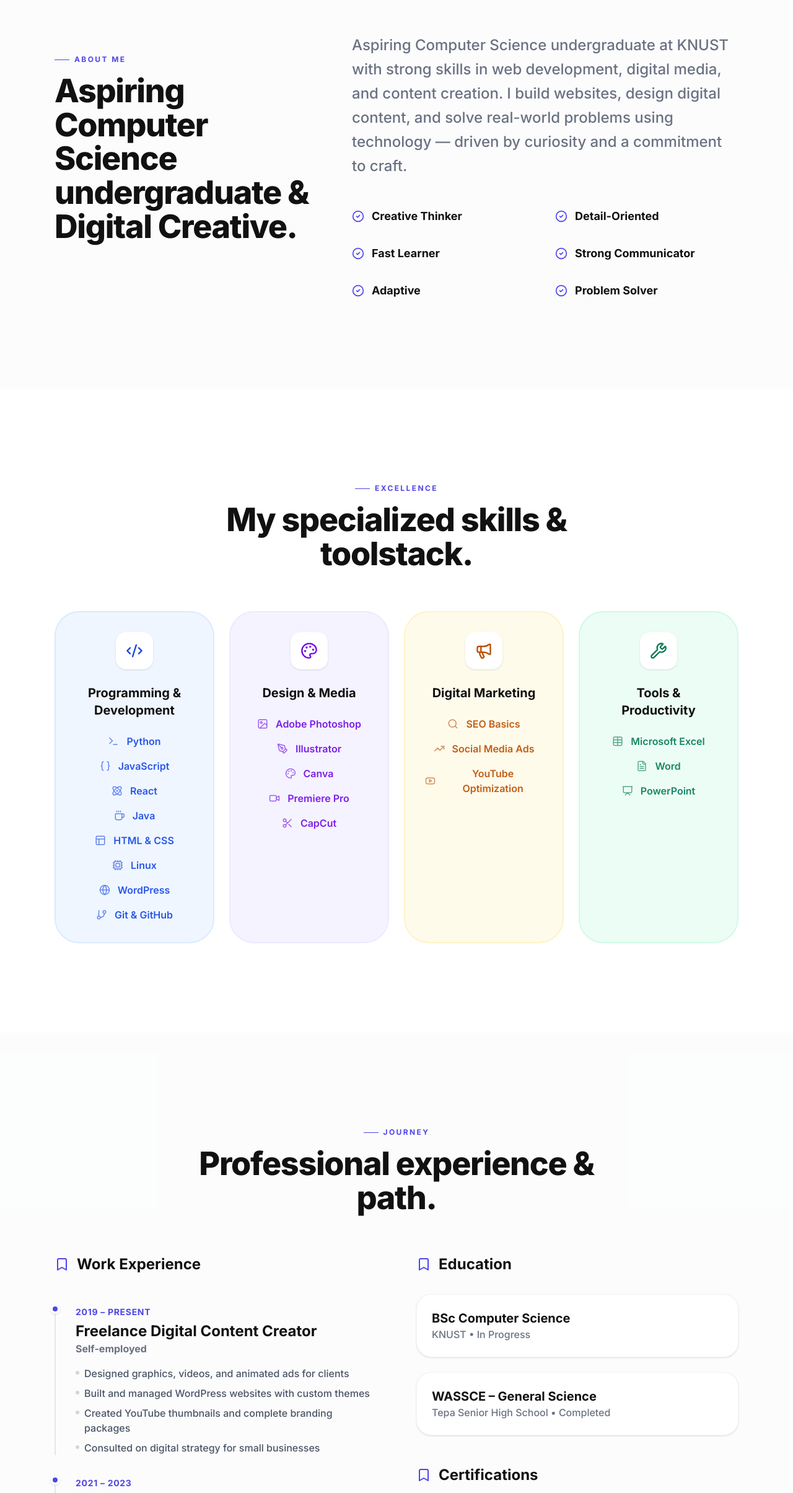
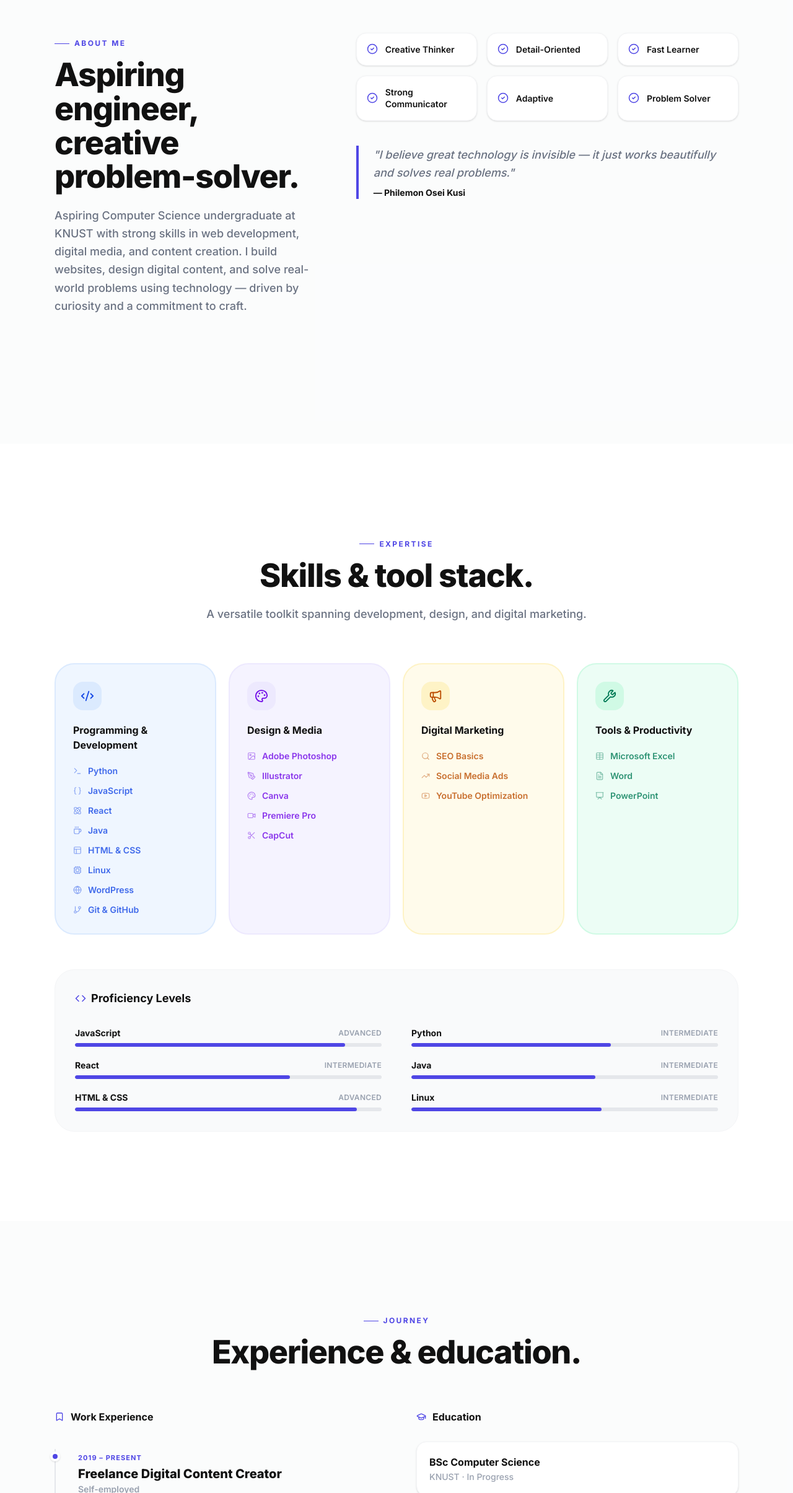
Before and after one commit to Philemon12421/Philemon-Portfolio, a React (Vite) app: page / in a window 1280 px wide. Shown: the part 1099-3508 px from the top of the page at 62% size. Built offline with nearby package versions, Linux system fonts and the light colour scheme.

Commit message:
Update ContentSections.tsx

```diff
--- a/src/components/ContentSections.tsx
+++ b/src/components/ContentSections.tsx
@@ -1,38 +1,51 @@
 import { motion } from 'motion/react';
 import { Section, SectionTitle } from './Section';
 import { skillGroups, about, experiences, education, certifications, qualities, languages } from '../data';
-import { CheckCircle2, Bookmark } from 'lucide-react';
+import { CheckCircle2, Bookmark, GraduationCap, Award, Code } from 'lucide-react';
 
 export const About = () => (
-  <Section id="about" className="bg-gray-50/50">
-    <div className="grid lg:grid-cols-12 gap-12 items-center">
+  <Section id="about" className="bg-gray-50/60">
+    <div className="grid lg:grid-cols-12 gap-16 items-start">
+      {/* Left: Title */}
       <div className="lg:col-span-5">
-        <SectionTitle subtitle="About Me" title="Aspiring Computer Science undergraduate & Digital Creative." />
+        <SectionTitle
+          subtitle="About Me"
+          title="Aspiring engineer, creative problem-solver."
+          desc={about.content}
+        />
       </div>
+
+      {/* Right: Qualities + extra info */}
       <div className="lg:col-span-7">
-        <motion.p
-          initial={{ opacity: 0, y: 20 }}
-          whileInView={{ opacity: 1, y: 0 }}
-          viewport={{ once: true }}
-          className="text-2xl text-gray-500 leading-relaxed font-medium"
-        >
-          {about.content}
-        </motion.p>
-        <div className="grid grid-cols-2 gap-8 mt-12">
+        <div className="grid grid-cols-2 sm:grid-cols-3 gap-4">
           {qualities.map((q, i) => (
             <motion.div
               key={q}
-              initial={{ opacity: 0, x: -10 }}
-              whileInView={{ opacity: 1, x: 0 }}
+              initial={{ opacity: 0, y: 16 }}
+              whileInView={{ opacity: 1, y: 0 }}
               viewport={{ once: true }}
-              transition={{ delay: i * 0.1 }}
-              className="flex items-center gap-3"
+              transition={{ delay: i * 0.08 }}
+              className="flex items-center gap-3 bg-white border border-gray-100 rounded-2xl px-4 py-4 shadow-sm hover:border-accent/30 hover:shadow-md transition-all duration-200"
             >
-              <CheckCircle2 className="text-accent" size={20} />
-              <span className="font-bold text-lg">{q}</span>
+              <CheckCircle2 className="text-accent flex-shrink-0" size={18} />
+              <span className="font-semibold text-sm text-brand leading-snug">{q}</span>
             </motion.div>
           ))}
         </div>
+
+        {/* Quote / Mission */}
+        <motion.blockquote
+          initial={{ opacity: 0, y: 16 }}
+          whileInView={{ opacity: 1, y: 0 }}
+          viewport={{ once: true }}
+          transition={{ delay: 0.5 }}
+          className="mt-10 pl-6 border-l-4 border-accent"
+        >
+          <p className="text-gray-500 italic text-lg leading-relaxed font-medium">
+            "I believe great technology is invisible — it just works beautifully and solves real problems."
+          </p>
+          <span className="text-sm font-bold text-brand mt-2 block">— Philemon Osei Kusi</span>
+        </motion.blockquote>
       </div>
     </div>
   </Section>
@@ -40,26 +53,34 @@ export const About = () => (
 
 export const Skills = () => (
   <Section id="skills">
-    <SectionTitle subtitle="Excellence" title="My specialized skills & toolstack." align="center" />
-    <div className="grid md:grid-cols-2 lg:grid-cols-4 gap-6 w-full mt-12">
+    <SectionTitle
+      subtitle="Expertise"
+      title="Skills & tool stack."
+      align="center"
+      desc="A versatile toolkit spanning development, design, and digital marketing."
+    />
+    <div className="grid md:grid-cols-2 lg:grid-cols-4 gap-5 mt-4">
       {skillGroups.map((group, i) => (
         <motion.div
           key={group.title}
-          initial={{ opacity: 0, y: 20 }}
+          initial={{ opacity: 0, y: 24 }}
           whileInView={{ opacity: 1, y: 0 }}
-          whileHover={{ y: -10 }}
+          whileHover={{ y: -6 }}
           viewport={{ once: true }}
           transition={{ delay: i * 0.1 }}
-          className={`p-8 rounded-[2.5rem] border-2 transition-all flex flex-col items-center text-center ${group.color}`}
+          className={`p-7 rounded-[2rem] border-2 transition-all duration-300 flex flex-col ${group.color}`}
         >
-          <div className="mb-6 p-4 bg-white rounded-2xl w-fit shadow-sm">
-            <group.icon size={28} />
+          <div className={`mb-5 p-3 rounded-2xl w-fit ${group.iconBg}`}>
+            <group.icon size={22} />
           </div>
-          <h3 className="text-xl font-bold mb-6 text-brand">{group.title}</h3>
-          <ul className="space-y-4 w-full">
+          <h3 className="text-base font-bold mb-5 text-brand">{group.title}</h3>
+          <ul className="space-y-3">
             {group.items.map(item => (
-              <li key={item.name} className="flex items-center justify-center gap-3 font-semibold opacity-90 group">
-                <item.icon size={18} className="opacity-70 group-hover:scale-110 transition-transform" />
+              <li
+                key={item.name}
+                className="flex items-center gap-2.5 text-sm font-semibold opacity-80 hover:opacity-100 transition-opacity"
+              >
+                <item.icon size={14} className="opacity-60 flex-shrink-0" />
                 {item.name}
               </li>
             ))}
@@ -67,19 +88,58 @@ export const Skills = () => (
         </motion.div>
       ))}
     </div>
+
+    {/* Language proficiency bars */}
+    <motion.div
+      initial={{ opacity: 0, y: 20 }}
+      whileInView={{ opacity: 1, y: 0 }}
+      viewport={{ once: true }}
+      transition={{ delay: 0.3 }}
+      className="mt-14 bg-gray-50 rounded-[2rem] p-8 border border-gray-100"
+    >
+      <h3 className="text-lg font-bold text-brand mb-8 flex items-center gap-2">
+        <Code size={18} className="text-accent" />
+        Proficiency Levels
+      </h3>
+      <div className="grid sm:grid-cols-2 gap-x-12 gap-y-5">
+        {languages.map((lang, i) => (
+          <div key={lang.name}>
+            <div className="flex justify-between items-center mb-1.5">
+              <span className="text-sm font-bold text-brand">{lang.name}</span>
+              <span className="text-xs font-semibold text-gray-400 uppercase tracking-wide">{lang.level}</span>
+            </div>
+            <div className="h-1.5 bg-gray-200 rounded-full overflow-hidden">
+              <motion.div
+                className="h-full bg-accent rounded-full"
+                initial={{ width: 0 }}
+                whileInView={{ width: `${lang.pct}%` }}
+                viewport={{ once: true }}
+                transition={{ delay: i * 0.07 + 0.2, duration: 0.7, ease: "easeOut" }}
+              />
+            </div>
+          </div>
+        ))}
+      </div>
+    </motion.div>
   </Section>
 );
 
 export const Experience = () => (
-  <Section id="experience" className="bg-gray-50/50">
-    <SectionTitle subtitle="Journey" title="Professional experience & path." align="center" />
-    <div className="grid lg:grid-cols-2 gap-16 mt-16">
+  <Section id="experience" className="bg-gray-50/60">
+    <SectionTitle
+      subtitle="Journey"
+      title="Experience & education."
+      align="center"
+    />
+    <div className="grid lg:grid-cols-2 gap-16 mt-4">
+
+      {/* Work Experience Timeline */}
       <div>
-        <h3 className="text-2xl font-bold mb-12 flex items-center gap-3">
-          <Bookmark className="text-accent" />
+        <h3 className="text-base font-bold mb-10 flex items-center gap-2.5 text-brand">
+          <Bookmark size={16} className="text-accent" />
           Work Experience
         </h3>
-        <div className="space-y-8">
+        <div className="space-y-10">
           {experiences.map((exp, i) => (
             <motion.div
               key={exp.role}
@@ -87,16 +147,16 @@ export const Experience = () => (
               whileInView={{ opacity: 1, x: 0 }}
               viewport={{ once: true }}
               transition={{ delay: i * 0.1 }}
-              className="relative pl-8 border-l-2 border-gray-200"
+              className="relative pl-9 border-l-2 border-gray-200 hover:border-accent transition-colors duration-300"
             >
-              <div className="absolute top-0 left-[-9px] w-4 h-4 rounded-full bg-accent border-4 border-white shadow-sm" />
-              <span className="text-sm font-bold text-accent uppercase tracking-wider">{exp.period}</span>
-              <h3 className="text-2xl font-bold text-brand mt-1">{exp.role}</h3>
-              <p className="text-gray-500 font-bold mb-4">{exp.company}</p>
+              <div className="absolute top-1 left-[-9px] w-4 h-4 rounded-full bg-accent border-4 border-white shadow-sm" />
+              <span className="text-[11px] font-bold text-accent uppercase tracking-widest">{exp.period}</span>
+              <h3 className="text-xl font-black text-brand mt-1 mb-0.5 leading-tight">{exp.role}</h3>
+              <p className="text-sm font-semibold text-gray-400 mb-4">{exp.company}</p>
               <ul className="space-y-2">
                 {exp.details.map(detail => (
-                  <li key={detail} className="text-gray-600 font-medium flex gap-2">
-                    <span className="block w-1.5 h-1.5 rounded-full bg-gray-300 mt-2 flex-shrink-0" />
+                  <li key={detail} className="text-sm text-gray-500 font-medium flex gap-2 leading-relaxed">
+                    <span className="mt-2 block w-1 h-1 rounded-full bg-accent flex-shrink-0" />
                     {detail}
                   </li>
                 ))}
@@ -106,47 +166,47 @@ export const Experience = () => (
         </div>
       </div>
 
+      {/* Education, Certs, Languages */}
       <div className="space-y-12">
         <div>
-          <h3 className="text-2xl font-bold mb-8 flex items-center gap-3">
-            <Bookmark className="text-accent" />
+          <h3 className="text-base font-bold mb-7 flex items-center gap-2.5 text-brand">
+            <GraduationCap size={16} className="text-accent" />
             Education
           </h3>
-          <div className="space-y-6">
-            {education.map(edu => (
-              <div key={edu.degree} className="p-6 bg-white rounded-3xl border border-gray-100 shadow-sm transition-hover hover:border-accent group">
-                <h4 className="text-xl font-bold group-hover:text-accent transition-colors">{edu.degree}</h4>
-                <p className="text-gray-500 font-medium">{edu.institution} • {edu.period}</p>
-              </div>
+          <div className="space-y-4">
+            {education.map((edu, i) => (
+              <motion.div
+                key={edu.degree}
+                initial={{ opacity: 0, y: 12 }}
+                whileInView={{ opacity: 1, y: 0 }}
+                viewport={{ once: true }}
+                transition={{ delay: i * 0.1 }}
+                className="p-5 bg-white rounded-2xl border border-gray-100 shadow-sm hover:border-accent/40 hover:shadow-md transition-all duration-200 group"
+              >
+                <h4 className="text-base font-bold group-hover:text-accent transition-colors">{edu.degree}</h4>
+                <p className="text-sm text-gray-400 font-medium mt-0.5">{edu.institution} · {edu.period}</p>
+              </motion.div>
             ))}
           </div>
         </div>
 
         <div>
-          <h3 className="text-2xl font-bold mb-8 flex items-center gap-3">
-            <Bookmark className="text-accent" />
+          <h3 className="text-base font-bold mb-7 flex items-center gap-2.5 text-brand">
+            <Award size={16} className="text-accent" />
             Certifications
           </h3>
-          <div className="flex flex-wrap gap-3">
-            {certifications.map(cert => (
-              <span key={cert} className="px-5 py-2.5 bg-white rounded-full border border-gray-100 text-sm font-bold text-gray-700 shadow-sm">
+          <div className="flex flex-wrap gap-2.5">
+            {certifications.map((cert, i) => (
+              <motion.span
+                key={cert}
+                initial={{ opacity: 0, scale: 0.9 }}
+                whileInView={{ opacity: 1, scale: 1 }}
+                viewport={{ once: true }}
+                transition={{ delay: i * 0.07 }}
+                className="px-4 py-2 bg-white rounded-full border border-gray-200 text-xs font-bold text-gray-600 shadow-sm hover:border-accent/40 hover:text-accent transition-all duration-200"
+              >
                 {cert}
-              </span>
-            ))}
-          </div>
-        </div>
-
-        <div>
-           <h3 className="text-2xl font-bold mb-8 flex items-center gap-3">
-            <Bookmark className="text-accent" />
-            Languages
-          </h3>
-          <div className="grid grid-cols-3 gap-6">
-            {languages.map(lang => (
-              <div key={lang.name}>
-                <p className="font-bold text-brand">{lang.name}</p>
-                <p className="text-sm text-gray-500">{lang.level}</p>
-              </div>
+              </motion.span>
             ))}
           </div>
         </div>
```
